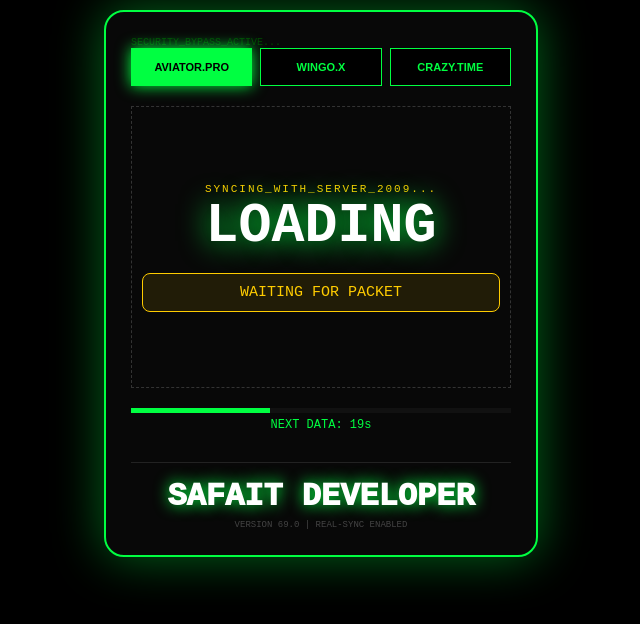
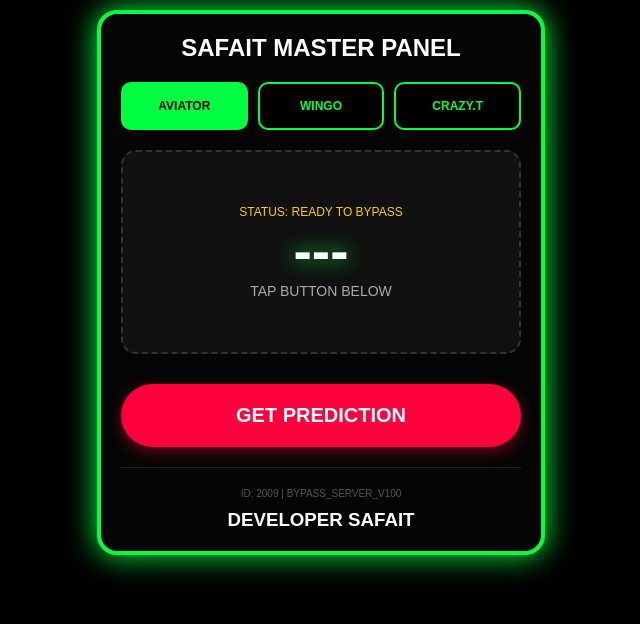
Before and after one commit to Safait2009/All-game-working-, a plain HTML site: page index.html in a window 1280 px wide. Shown: the whole page, without its empty margins (319-959 px from the left). Drawn offline with Linux system fonts and the light colour scheme.

Commit message:
Update index.html

```diff
--- a/index.html
+++ b/index.html
@@ -3,99 +3,88 @@
 <head>
     <meta charset="UTF-8">
     <meta name="viewport" content="width=device-width, initial-scale=1.0">
-    <title>SAFAIT V69 - ULTRA BYPASS</title>
+    <title>SAFAIT V100 - ULTIMATE</title>
     <style>
         :root { --neon: #00ff41; --danger: #ff003c; --gold: #ffcc00; --bg: #000; }
-        body { background: var(--bg); color: var(--neon); font-family: 'Courier New', monospace; text-align: center; margin: 0; padding: 10px; }
-        .panel { border: 2px solid var(--neon); border-radius: 20px; padding: 25px; background: #080808; box-shadow: 0 0 50px rgba(0, 255, 65, 0.4); max-width: 380px; margin: auto; }
-        .nav-grid { display: grid; grid-template-columns: 1fr 1fr 1fr; gap: 8px; margin-bottom: 20px; }
-        .nav-btn { background: #000; border: 1px solid var(--neon); color: var(--neon); padding: 12px 5px; cursor: pointer; font-size: 11px; font-weight: bold; }
-        .active { background: var(--neon); color: #000; box-shadow: 0 0 15px var(--neon); }
-        #display-main { border: 1px dashed #333; margin: 20px 0; padding: 40px 10px; min-height: 200px; display: flex; flex-direction: column; justify-content: center; }
-        #res { font-size: 55px; font-weight: 900; color: #fff; text-shadow: 0 0 30px var(--neon); }
-        .info-box { font-size: 15px; color: var(--gold); background: rgba(255, 204, 0, 0.1); padding: 10px; border-radius: 8px; margin-top: 15px; border: 1px solid var(--gold); }
-        #fill { height: 5px; background: var(--neon); width: 0%; transition: width 0.1s linear; }
+        body { background: var(--bg); color: var(--neon); font-family: 'Arial', sans-serif; text-align: center; margin: 0; padding: 10px; }
+        .terminal { border: 4px solid var(--neon); border-radius: 20px; padding: 20px; background: #050505; max-width: 400px; margin: auto; box-shadow: 0 0 30px var(--neon); }
+        .btn-box { display: grid; grid-template-columns: 1fr 1fr 1fr; gap: 10px; margin-bottom: 20px; }
+        .game-btn { background: #000; border: 2px solid var(--neon); color: var(--neon); padding: 15px 5px; cursor: pointer; font-weight: bold; border-radius: 10px; font-size: 12px; }
+        .active { background: var(--neon); color: #000; }
+        #output-screen { background: #111; border: 2px dashed #333; height: 200px; display: flex; flex-direction: column; justify-content: center; margin: 20px 0; border-radius: 15px; }
+        #res { font-size: 55px; font-weight: 900; color: #fff; text-shadow: 0 0 20px var(--neon); margin: 0; }
+        #prediction-btn { background: var(--danger); color: #fff; border: none; padding: 20px; width: 100%; border-radius: 50px; font-size: 20px; font-weight: 900; cursor: pointer; box-shadow: 0 5px 15px rgba(255,0,60,0.4); margin-top: 10px; }
+        #prediction-btn:active { transform: scale(0.95); }
     </style>
 </head>
 <body>
 
-<div class="panel">
-    <div style="font-size: 10px; text-align: left; color: #004400;" id="glitch">SECURITY_BYPASS_ACTIVE...</div>
+<div class="terminal">
+    <h2 style="color:#fff; margin-top:0;">SAFAIT MASTER PANEL</h2>
 
-    <div class="nav-grid">
-        <button id="b1" class="nav-btn active" onclick="setMode('AVIATOR')">AVIATOR.PRO</button>
-        <button id="b2" class="nav-btn" onclick="setMode('WINGO')">WINGO.X</button>
-        <button id="b3" class="nav-btn" onclick="setMode('CRAZY')">CRAZY.TIME</button>
+    <div class="btn-box">
+        <button id="b1" class="game-btn active" onclick="setMode('AVIATOR')">AVIATOR</button>
+        <button id="b2" class="game-btn" onclick="setMode('WINGO')">WINGO</button>
+        <button id="b3" class="game-btn" onclick="setMode('CRAZY')">CRAZY.T</button>
     </div>
 
-    <div id="display-main">
-        <div id="status" style="font-size: 11px; color: var(--gold); letter-spacing: 2px;">SYNCING_WITH_SERVER_2009...</div>
-        <div id="res">LOADING</div>
-        <div id="extra" class="info-box">WAITING FOR PACKET</div>
+    <div id="output-screen">
+        <div id="status" style="font-size: 12px; color: var(--gold);">STATUS: READY TO BYPASS</div>
+        <p id="res">---</p>
+        <div id="hint" style="color:#aaa; font-size:14px;">TAP BUTTON BELOW</div>
     </div>
 
-    <div style="height: 5px; background: #111; width: 100%;"><div id="fill"></div></div>
-    <div style="font-size: 12px; margin-top: 5px;">NEXT DATA: <span id="clock">0</span>s</div>
+    <button id="prediction-btn" onclick="getPrediction()">GET PREDICTION</button>
 
-    <div style="margin-top: 30px; border-top: 1px solid #222; padding-top: 15px;">
-        <div style="font-size: 32px; font-weight: 950; color: #fff; text-shadow: 0 0 15px var(--neon);">SAFAIT DEVELOPER</div>
-        <div style="font-size: 9px; color: #444; margin-top: 5px;">VERSION 69.0 | REAL-SYNC ENABLED</div>
+    <div style="margin-top: 20px; border-top: 1px solid #222; padding-top: 10px;">
+        <p style="font-size: 10px; color: #555;">ID: 2009 | BYPASS_SERVER_V100</p>
+        <h3 style="color: #fff; margin:0;">DEVELOPER SAFAIT</h3>
     </div>
 </div>
 
 <script>
     let mode = 'AVIATOR';
-    let lastS = -1;
 
     function setMode(m) {
         mode = m;
-        document.querySelectorAll('.nav-btn').forEach(b => b.classList.remove('active'));
+        document.querySelectorAll('.game-btn').forEach(b => b.classList.remove('active'));
         if(m === 'AVIATOR') document.getElementById('b1').classList.add('active');
         if(m === 'WINGO') document.getElementById('b2').classList.add('active');
         if(m === 'CRAZY') document.getElementById('b3').classList.add('active');
-        document.getElementById('res').innerText = "SYNC";
+        document.getElementById('res').innerText = "---";
+        document.getElementById('status').innerText = "MODE: " + m;
     }
 
-    setInterval(() => {
-        const now = new Date();
-        const s = now.getSeconds();
-        const cycle = 30;
-        const rem = cycle - (s % cycle);
+    function getPrediction() {
+        const res = document.getElementById('res');
+        const stat = document.getElementById('status');
+        const hint = document.getElementById('hint');
 
-        document.getElementById('clock').innerText = rem;
-        document.getElementById('fill').style.width = ((cycle - rem) / cycle * 100) + "%";
+        stat.innerText = "INJECTING...";
+        res.innerText = "WAIT";
 
-        if (rem === 1 && lastS !== s) {
-            processV69(s, now.getMinutes());
-            lastS = s;
-        }
-    }, 100);
-
-    function processV69(s, m) {
-        const res = document.getElementById('res');
-        const extra = document.getElementById('extra');
-        const stat = document.getElementById('status');
-
+        setTimeout(() => {
             let rand = Math.floor(Math.random() * 100);
-        stat.innerText = "DATA_PACKET_RECEIVED";
+            stat.innerText = "SUCCESSFUL BYPASS";
 
             if (mode === 'AVIATOR') {
-            let val = (rand < 40) ? (1.15 + rand/100).toFixed(2) : (2.10 + rand/55).toFixed(2);
+                let val = (rand < 40) ? (1.20 + rand/100).toFixed(2) : (2.10 + rand/50).toFixed(2);
                 res.innerText = val + "x";
                 res.style.color = val > 2 ? "var(--neon)" : "var(--danger)";
-            extra.innerText = "TARGET: EXIT 1.50x";
+                hint.innerText = "EXIT AT 1.45x - 1.50x";
             } else if (mode === 'WINGO') {
-            let win = (rand < 50) ? "BIG" : "SMALL";
+                let sz = (rand < 50) ? "BIG" : "SMALL";
+                res.innerText = sz;
+                res.style.color = (sz === "BIG") ? "var(--neon)" : "var(--gold)";
+                hint.innerText = "COLOR: " + (rand % 2 === 0 ? "RED" : "GREEN");
+            } else if (mode === 'CRAZY') {
+                let names = ["1", "2", "5", "10", "COIN FLIP", "PACHINKO", "CASH HUNT", "CRAZY TIME"];
+                let win = names[rand % names.length];
                 res.innerText = win;
-            res.style.color = (win === "BIG") ? "var(--neon)" : "var(--gold)";
-            extra.innerText = "SAFE_BET: STAKE 5% ONLY";
-        } else if (mode === 'CRAZY') {
-            let names = ["1", "2", "5", "10", "PACHINKO", "COIN FLIP", "CRAZY TIME"];
-            let pick = names[Math.floor(Math.random() * names.length)];
-            res.innerText = pick;
-            res.style.color = "var(--gold)";
-            extra.innerText = "PREDICTED RESULT: " + pick;
+                res.style.color = "#fff";
+                hint.innerText = "NEXT SEGMENT: " + win;
             }
+        }, 800);
     }
 </script>
 </body>
```
Lines whose indentation alone changed are shown as unchanged.
